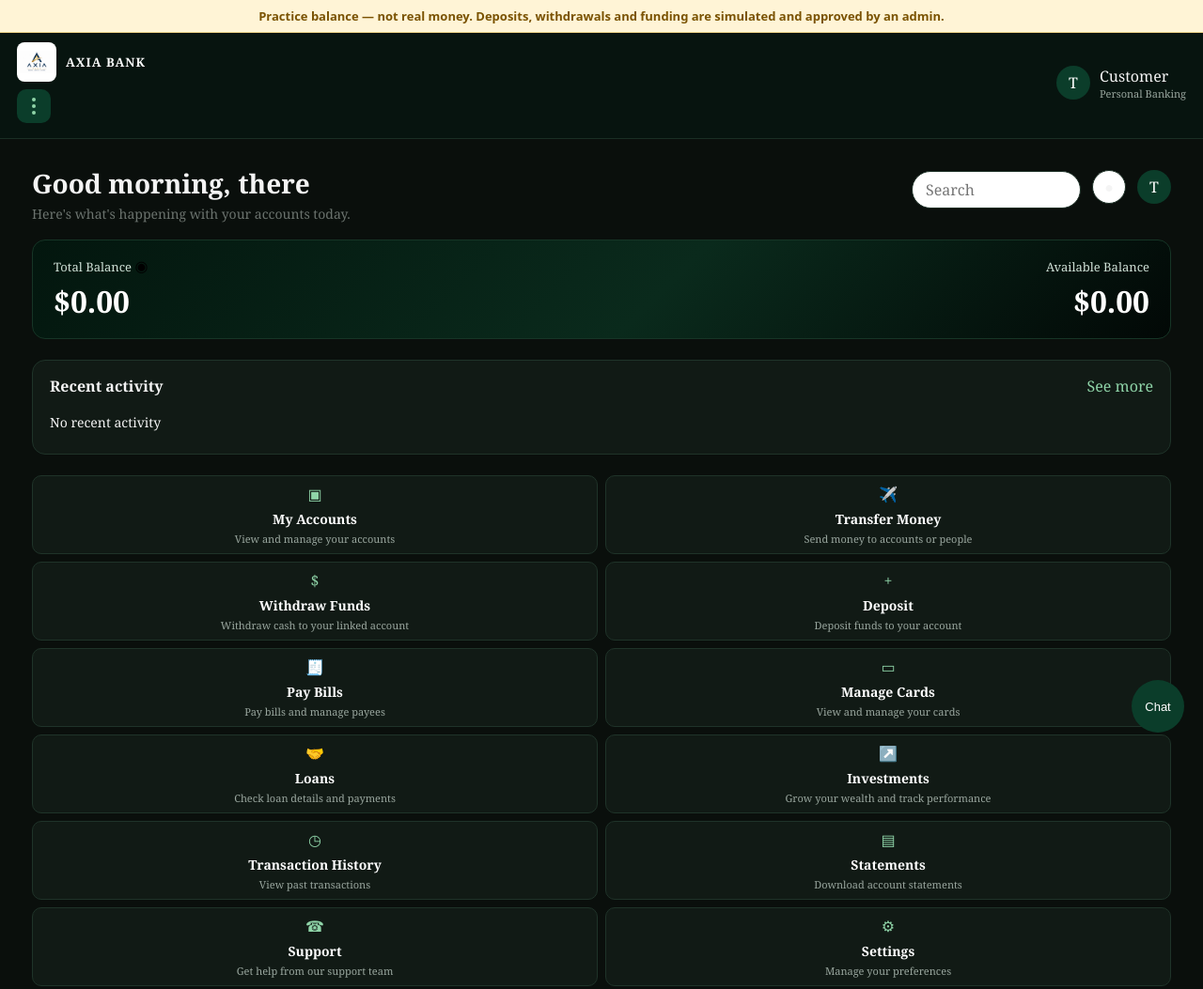
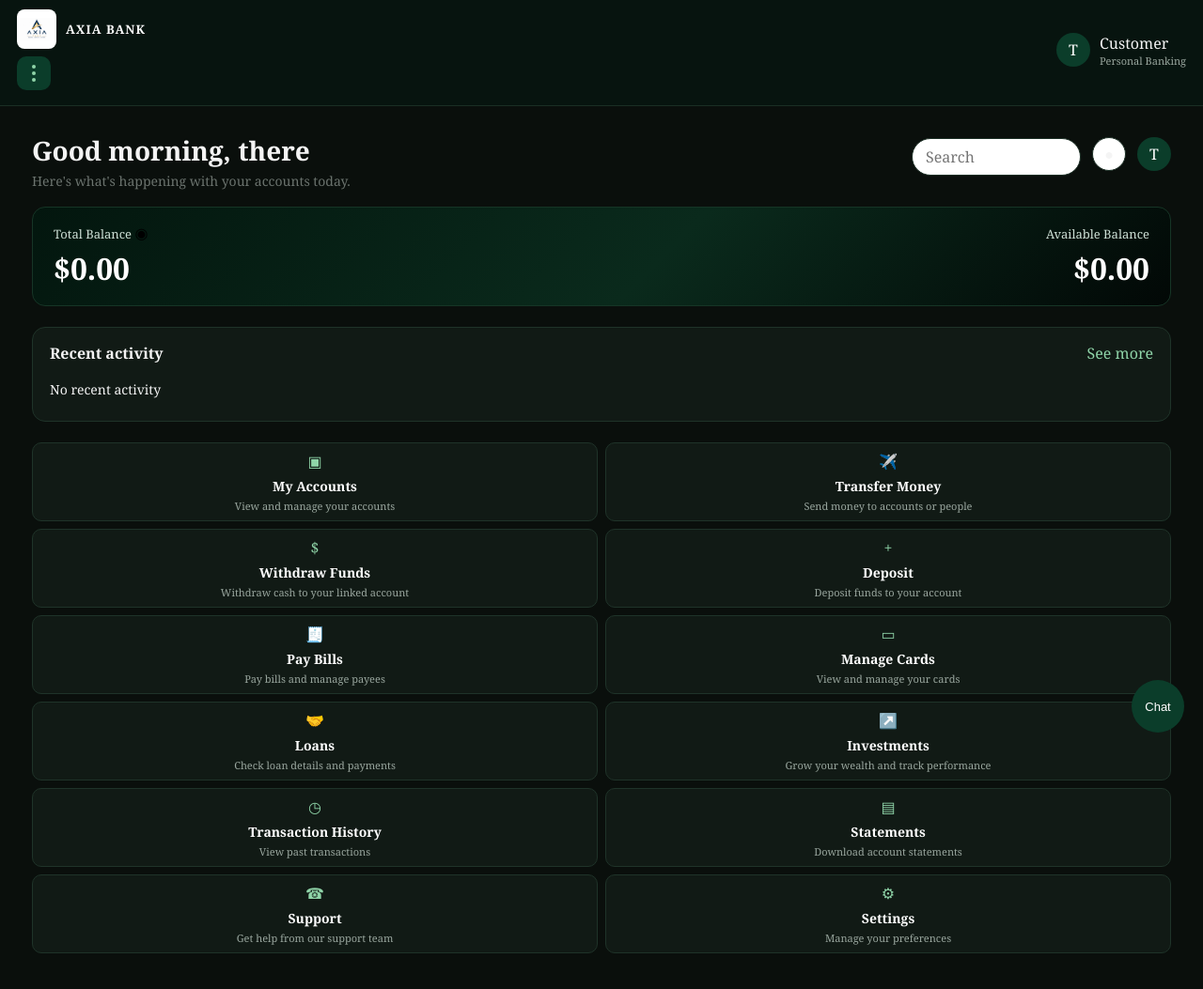
Before and after one commit to axiaxbank-glitch/Axia-bank, a website: page axiabank/dashboard.html in a window 1280 px wide. Shown: the whole page at 94% size. Drawn offline with Linux system fonts and the light colour scheme.

Commit message:
Remove practice balance banner
Co-authored-by: Railway <68434857+railway-app[bot]@users.noreply.github.com>

```diff
--- a/axiabank/dashboard.html
+++ b/axiabank/dashboard.html
@@ -113,7 +113,6 @@
   </style>
 </head>
 <body>
-  <div style="background:#fff4d6;color:#7a5200;border-bottom:1px solid #f0d58a;padding:8px 12px;text-align:center;font:600 13px/1.4 system-ui,sans-serif;position:relative;z-index:9999">Practice balance — not real money. Deposits, withdrawals and funding are simulated and approved by an admin.</div>
   <div class="shell">
     <header class="topbar">
       <div class="top-row">
```
Also changed, not shown: axiabank/fund.html (+0 -1 lines), dashboard.html (+0 -1 lines), funds.html (+0 -1 lines), transactions.html (+0 -1 lines), transfer.html (+0 -1 lines), withdrawal.html (+0 -1 lines).
